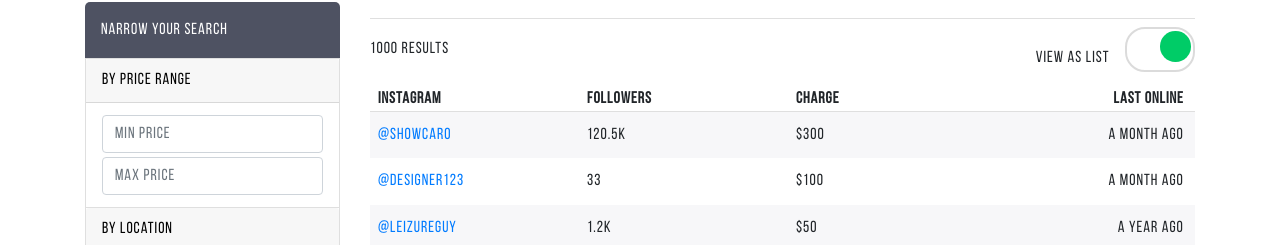
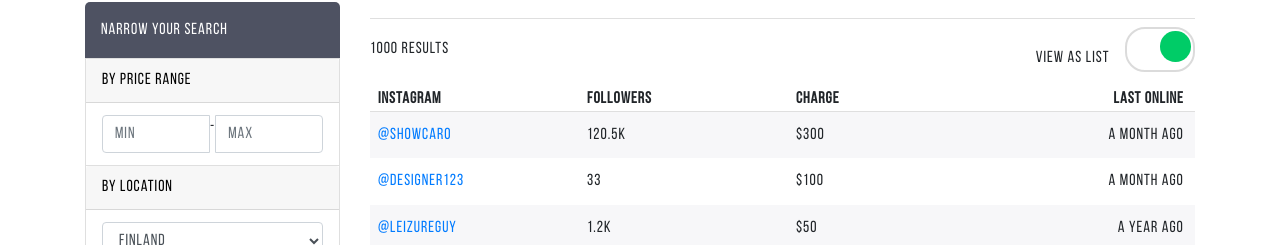
Before and after one commit to Goodman92/Promoshout, a React app: page /influencers in a window 1280 px wide. Shown: the part 203-448 px from the top of the page. Built offline with nearby package versions, Linux system fonts and the light colour scheme.

Commit message:
refactoring filter component

```diff
--- a/src/reducers/filters.js
+++ b/src/reducers/filters.js
@@ -1,13 +1,13 @@
 import {STORE_FILTERS, REMOVE_FILTER, CLEAR_ALL} from '../actions/filters';
 
 const initial = {
-  q: {value: ''},
-  category: {value: ''},
-  age: {value:''},
-  location: {value:''},
-  price: {value_min: '', value_max:'', type: 'range'},
-  followers: {value_min: '', value_max:'', type: 'range'},
-  rate: {value_min: '', value_max:'', type: 'range'},
+  q: {value: '', label: 'text'},
+  category: {value: '', label: 'category'},
+  age: {value: '', label: 'age'},
+  location: {value: '', label: 'location'},
+  price: {value_min: '', value_max: '', type: 'range', label: 'price'},
+  followers: {value_min: '', value_max: '', type: 'range', label: 'followers'},
+  rate: {value_min: '', value_max: '', type: 'range', label: 'rate'},
 };
 
 const filters = (state = initial, action) => {
--- a/src/scenes/influencers/components/nf-active-filters.css
+++ b/src/scenes/influencers/components/nf-active-filters.css
@@ -1,27 +1,29 @@
 .selected-filter {
     border: 1px solid rgba(0, 0, 0, .125);
-    padding: 0.3em;
     position: relative;
     border-right: 0;
     font-size: 0.8em;
     padding-right:1.5em;
+    padding-bottom:0.1em;
+    float:left;
+    margin-bottom: 0.2em;
 }
 
 .selected-filter::after, .selected-filter::before {
-    border-top: 13px solid transparent;
-    border-bottom: 13px solid transparent;
+    border-top: 10px solid transparent;
+    border-bottom: 10px solid transparent;
     content: "";
     position: absolute;
 }
 
 .selected-filter::after {
-    border-right: 13px solid rgba(0, 0, 0, .125);
+    border-right: 11px solid rgba(0, 0, 0, .125);
     right: 0;
     z-index: 1;
 }
 
 .selected-filter::before {
-    border-right: 13px solid #fff;
+    border-right: 10px solid #fff;
     right: -2px;
     z-index: 2;
 }
--- a/src/scenes/influencers/components/nf-active-filters.js
+++ b/src/scenes/influencers/components/nf-active-filters.js
@@ -23,7 +23,7 @@
       return (
           <span key={index} className="selected-filter mr-4">
               <i className="fa fa-times mr-1 pointer" aria-hidden="true" onClick={this.props.onRemove.bind(null, key)}/>
-            {filters[key].value}
+            {filters[key].label}: {filters[key].value}
           </span>
       )
     };
@@ -32,13 +32,13 @@
       return (
           <span key={index} className="selected-filter mr-4">
               <i className="fa fa-times mr-1 pointer" aria-hidden="true" onClick={this.props.onRemove.bind(null, key)}/>
-            {filters[key].value_min || 0} - {filters[key].value_max || '∞'}
+            {filters[key].label}: {filters[key].value_min || 0}-{filters[key].value_max || '∞'}
           </span>
       )
     };
 
     return (
-        <div>
+        <div className="clearfix">
           { renderItems() }
         </div>
     );
--- a/src/scenes/influencers/components/nf-general-search.js
+++ b/src/scenes/influencers/components/nf-general-search.js
@@ -23,6 +23,7 @@
   };
 
   render() {
+    const filters = this.state;
     const optionMock = ['Fitness', 'Sports', 'Animals', 'Traveling', 'Stuff', 'More stuff'];
 
     return (
@@ -31,12 +32,12 @@
             <div className="input-group">
               <span className="input-group-addon"><i className="fa fa-bullhorn" aria-hidden="true"/></span>
               <input type="text" className="form-control" placeholder="What are you looking for? Try"
-                     value={this.state.q.value} onChange={(e) => this.setState({q: {value: e.target.value}})}/>
+                     value={filters.q.value} onChange={(e) => this.setState({q: {...filters.q, value: e.target.value}})}/>
             </div>
             <div className="input-group">
               <span className="input-group-addon"><i className="fa fa-tags" aria-hidden="true"/></span>
-              <select type="text" className="form-control" placeholder="Category" value={this.state.category.value}
-                      onChange={(e) => this.setState({category: {value: e.target.value}})}>
+              <select type="text" className="form-control" placeholder="Category" value={filters.category.value}
+                      onChange={(e) => this.setState({category: {...filters.category, value: e.target.value}})}>
                 <option value="">Select Category</option>
                 {optionMock.map((item, index) => (
                     <option key={index} value={item}> {item}</option>
--- a/src/scenes/influencers/components/nf-search-filter.js
+++ b/src/scenes/influencers/components/nf-search-filter.js
@@ -8,11 +8,6 @@
 import './nf-search-filter.css';
 
 class NfSearchFilter extends Component {
-
-  static propTypes = {
-    filters: PropTypes.object.isRequired,
-    filtersOnUpdate: PropTypes.func.isRequired,
-  };
 
   constructor(props) {
     super(props);
@@ -29,11 +24,11 @@
   };
 
   onFollowerChange = (values) => {
-    this.setState({followers: {...values}});
+    this.setState({followers: {...this.state.followers, ...values}});
   };
 
   onRateChange = (values) => {
-    this.setState({rate: {...values}});
+    this.setState({rate: {...this.state.rate, ...values}});
   };
 
   render() {
@@ -45,53 +40,38 @@
               <span> Narrow Your Search </span>
             </div>
             <div className="search-box-bottom">
-              <NfCollapseItem toggle="3" header={
-                <span> By Price Range </span>
-              } content={
-                <div>
-                  <NfIconInput icon="fa fa-usd" styles="mb-1">
-                    <input className="form-control" placeholder="Min Price" value={filters.price.value_min}
-                           type="number"
-                           onChange={(e) => this.setState({price: {...filters.price, value_min: e.target.value}})}/>
-                  </NfIconInput>
-                  < NfIconInput icon="fa fa-usd">
-                    <input className="form-control" placeholder="Max Price" value={filters.price.value_max}
-                           type="number"
-                           onChange={(e) => this.setState({price: {...filters.price, value_max: e.target.value}})}/>
-                  </NfIconInput>
+              <NfCollapseItem toggle="3" header={<span> By Price Range </span>} content={
+                <div className="input-group">
+                  <input className="form-control" type="number" placeholder="min" value={filters.price.value_min}
+                         onChange={(e) => this.setState({price: {...filters.price, value_min: e.target.value}})}/>
+                  <span className="input-group-addon">-</span>
+                  <input className="form-control" type="number" placeholder="max" value={filters.price.value_max}
+                         onChange={(e) => this.setState({price: {...filters.price, value_max: e.target.value}})}/>
                 </div>
               }/>
 
-              <NfCollapseItem toggle="4" header={
-                <span> By Location </span>
-              } content={
+              <NfCollapseItem toggle="4" header={<span> By Location </span>} content={
                 <select className="form-control" value={filters.location.value}
-                        onChange={(e) => this.setState({location: {value: e.target.value}})}>
+                        onChange={(e) => this.setState({location: {...filters.location, value: e.target.value}})}>
                   <option value="Finland"> Finland</option>
                   <option value="Sweden"> Sweden</option>
                   <option value="Norway"> Norway</option>
                 </select>
               }/>
 
-              <NfCollapseItem toggle="5" header={
-                <span> By Followers </span>
-              } content={
+              <NfCollapseItem toggle="5" header={<span> By Followers </span>} content={
                 <NfSliderInput minValue={filters.followers.min_value} maxValue={filters.followers.max_value}
                                onChange={this.onFollowerChange}/>
               }/>
 
-              <NfCollapseItem toggle="6" header={
-                <span> By Engagement Rate </span>
-              } content={
+              <NfCollapseItem toggle="6" header={<span> By Engagement Rate </span>} content={
                 <NfSliderInput minValue={filters.rate.min_value} maxValue={filters.rate.max_value}
                                onChange={this.onRateChange}/>
               }/>
 
-              <NfCollapseItem toggle="8" header={
-                <span> By Average age </span>
-              } content={
+              <NfCollapseItem toggle="8" header={<span> By Average age </span>} content={
                 <select className="form-control" value={filters.age.value}
-                        onChange={(e) => this.setState({age: {value: e.target.value}})}>
+                        onChange={(e) => this.setState({age: {...filters.age, value: e.target.value}})}>
                   <option/>
                   <option value="10+"> 10+</option>
                   <option value="15+"> 15+</option>
@@ -106,8 +86,7 @@
 
             </div>
             <div className="search-box-apply">
-              <button type="submit" className="btn btn-success btn-apply"> Apply filters
-              </button>
+              <button type="submit" className="btn btn-success btn-apply">Apply filters</button>
             </div>
           </div>
         </form>
```
